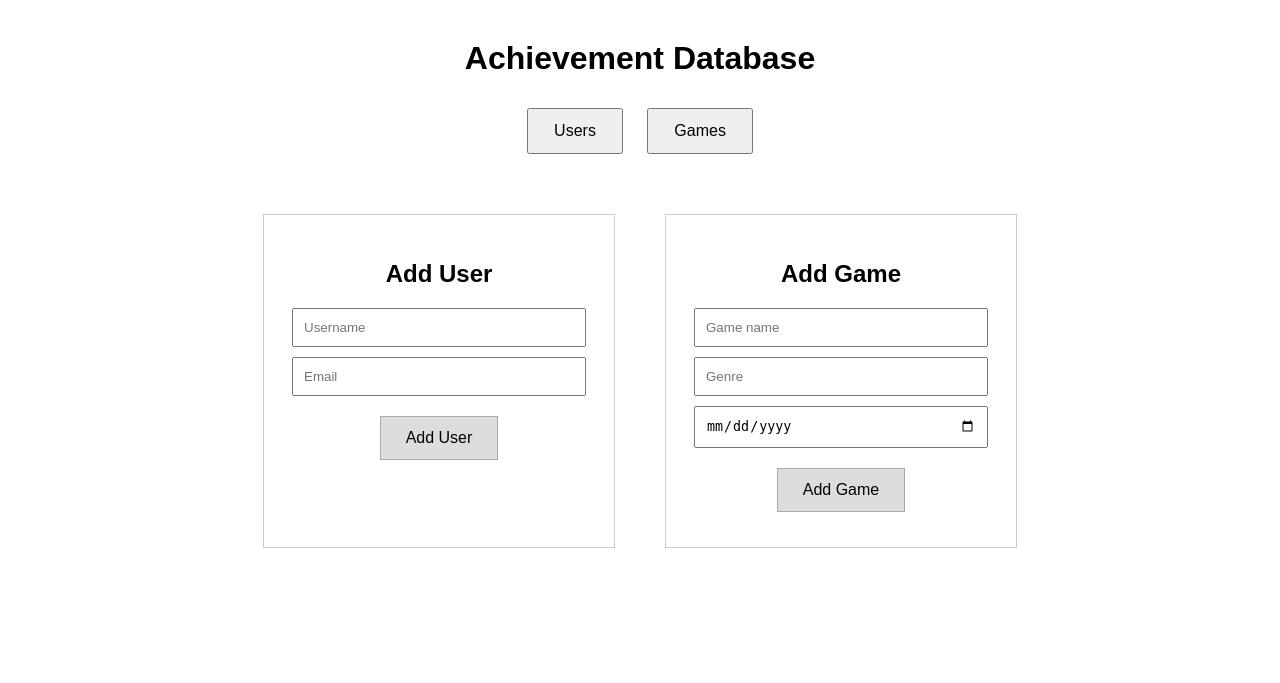
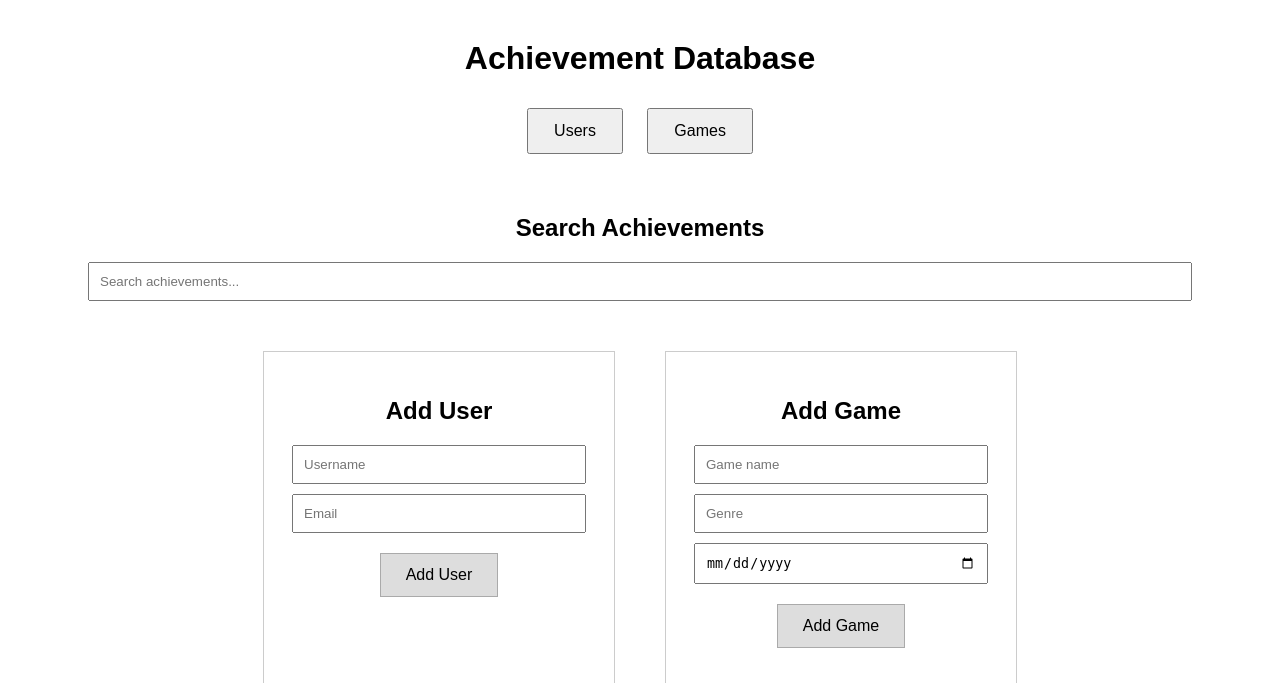
Before and after one commit to EmmmaO/Achievement_Database, a Flask app: page / in a window 1280 px wide. Shown: the top 683 px of the page. Run offline with Flask 3, Linux system fonts and the light colour scheme.

Commit message:
added achievement searchfield

```diff
--- a/templates/index.html
+++ b/templates/index.html
@@ -82,6 +82,22 @@
 
     <div id="list" class="list"></div>
 
+    <!-- Achievement search -->
+
+    <div class="achievement-search">
+        <h2>Search Achievements</h2>
+
+        <input
+            type="text"
+            id="achievementSearch"
+            placeholder="Search achievements..."
+            oninput="searchAchievements()"
+        >
+
+        <div id="achievementResults"></div>
+
+    </div>
+
 
     <!-- Add forms -->
 
@@ -165,6 +181,51 @@
 
     <script>
 
+        function searchAchievements() {
+            const search = document.getElementById("achievementSearch").value;
+            const results = document.getElementById("achievementResults");
+
+            if(search.trim() === "") {
+                results.innerHTML = "";
+                return;
+            }
+
+            fetch("achievements/search?q=" + encodeURIComponent(search))
+                .then(response => response.json())
+                .then(achievements => {
+
+                    results.innerHTML = "";
+
+                    if(achievements.length === 0) {
+                        results.innerHTML = "<p>No achievements found.</p>";
+                        return;
+                    }
+
+                     achievements.forEach(achievement => {
+
+                    results.innerHTML += `
+                        <div class="achievement">
+                            <h3>${achievement.AchievementName}</h3>
+
+                            <p>
+                                ${achievement.Description}
+                            </p>
+
+                            <p>
+                                Game: ${achievement.GameName}
+                            </p>
+
+                            <p>
+                                Points: ${achievement.Points}
+                            </p>
+                        </div>
+                    `;
+
+                });
+
+            });
+        }
+
         function showUsers() {
 
             fetch("/users")
```
Also changed, not shown: queries.py (+19 -4 lines).
